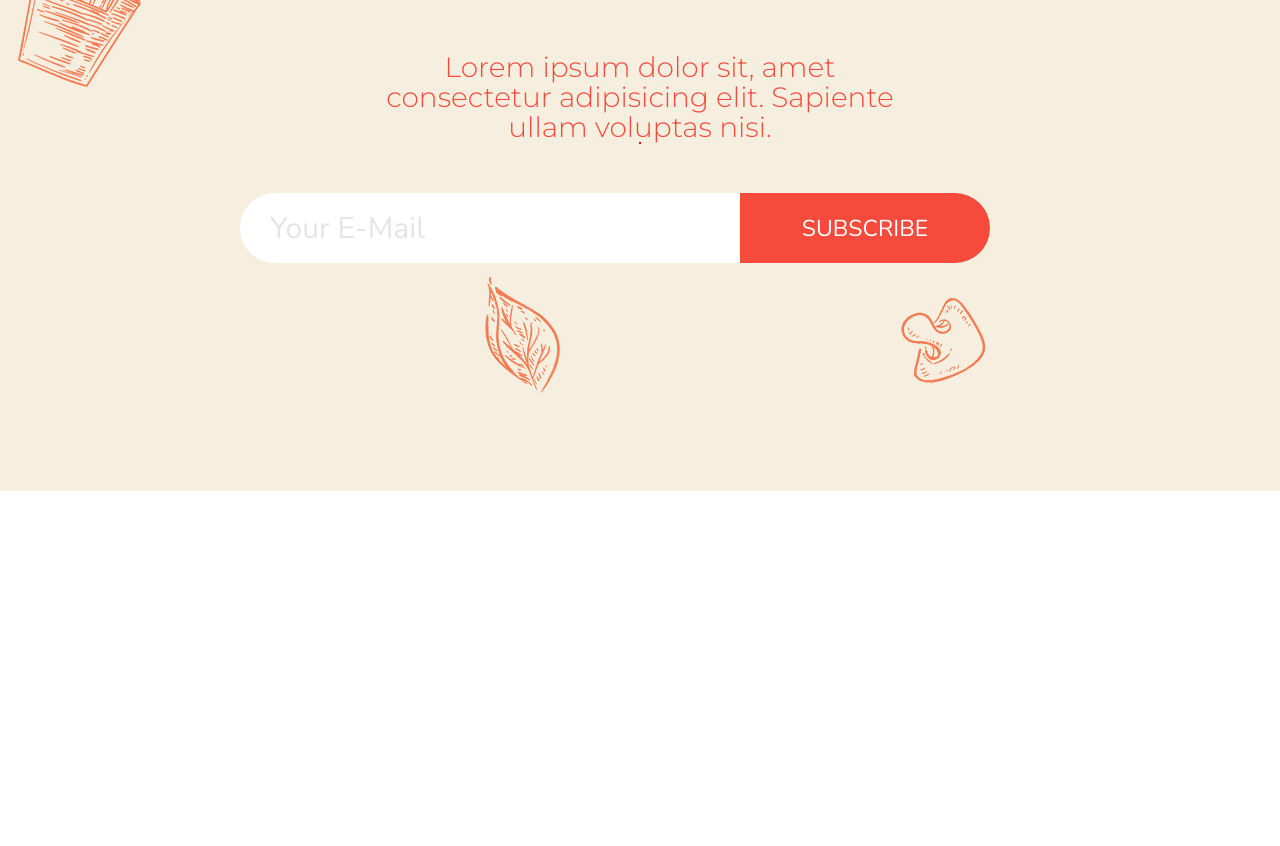
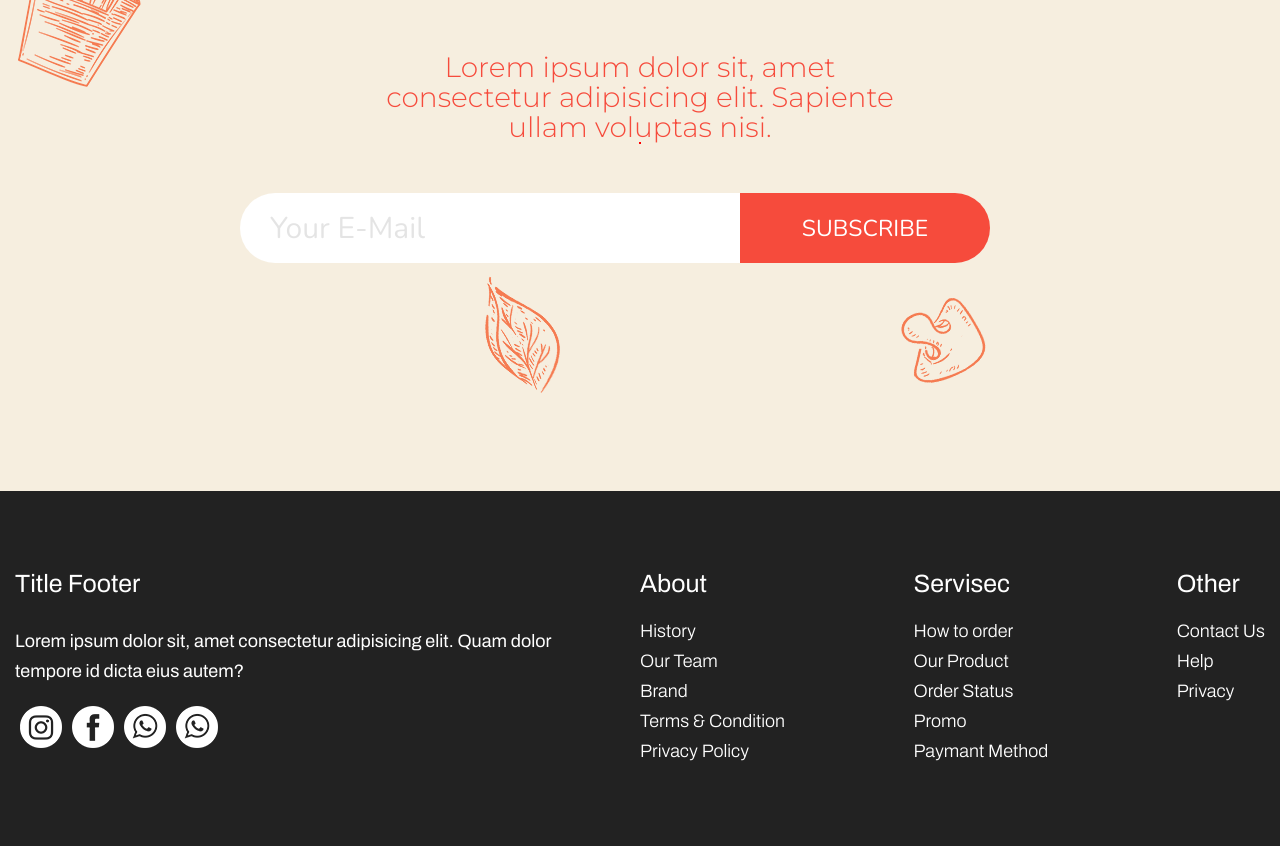
Before and after one commit to Logunovich/burgersite.github.io, a plain HTML site: page index.html in a window 1280 px wide. Shown: the part 5790-6636 px from the top of the page. Before the commit the page ends 6281 px from the top, so only its background shows below. Drawn offline with nearby package versions, Linux system fonts and the light colour scheme; a web font is replaced by a local one.

Commit message:
final commit

```diff
--- a/css/style.scss
+++ b/css/style.scss
@@ -6,7 +6,7 @@
 @import url('https://fonts.googleapis.com/css2?family=Calistoga&display=swap');
 
 .wrapper {
-    background: url('img/slider/shadow.png') repeat-x, url('img/slider/bg.jpg') no-repeat;
+    background: url('../img/slider/shadow.png') repeat-x, url('../img/slider/bg.jpg') no-repeat;
     padding: 57px 0 0 0;
 }
 .header {
@@ -97,7 +97,7 @@
 }
 
 .team {
-    background: url('img/team/bg.png') 0 150px no-repeat, #f6eedf;
+    background: url('../img/team/bg.png') 0 150px no-repeat, #f6eedf;
     text-align: center;
     padding: 0 0 120px 0;
 
@@ -188,7 +188,7 @@
 }
 
 .big {
-    background: url('img/team/bg.png') 0 540px, #f6eedf;
+    background: url('../img/team/bg.png') 0 540px, #f6eedf;
 
 		&__row {
             display: flex;
@@ -259,7 +259,7 @@
 
 
 .popular {
-    background: url('img/team/bg.png') no-repeat, #f6eedf;
+    background: url('../img/team/bg.png') no-repeat, #f6eedf;
 
     &__header {
         color:#f64b3c;
@@ -333,7 +333,7 @@
 
 .quoute {
 
-    background: url('img/bg.jpg') no-repeat;
+    background: url('../img/bg.jpg') no-repeat;
     &__row {
         display:flex;
         flex-direction: column;
@@ -363,7 +363,7 @@
 }
 
 .form {
-    background: url('img/team/bg.png') 10px 40px no-repeat, #f6eedf;
+    background: url('../img/team/bg.png') 10px 40px no-repeat, #f6eedf;
     height: 794px;
 
     &__row {
@@ -428,3 +428,72 @@
         }
     }
 }
+
+
+.footer {
+    background: #222222;
+    color: #fff;
+    font-family: 'Archivo', sans-serif;
+    padding: 50px 0 50px 0;
+    a{
+        color:#fff;
+        font-family: 'Archivo', sans-serif;
+        &:hover{
+            text-decoration: underline;
+        }
+    }
+
+    &__row {
+        display: flex;
+    }
+
+    &__left {
+        width: 50%;
+    }
+
+    &__title {
+        font-size: 25px;
+        margin: 30px 0;
+
+    }
+
+    &__text {
+        font-size: 18px;
+        padding: 0 40px 20px 0;
+        line-height: 30px;
+    }
+
+    &__social {
+        display: flex;
+    }
+
+    &__s-item {
+        margin: 0 5px;
+    }
+
+    &__right {
+        margin: 30px 0;
+        display: flex;
+        width: 50%;
+        justify-content: space-between;
+    }
+
+    &__item {
+    }
+
+    &__label {
+        font-size: 25px;
+        margin: 0 0 20px 0;
+        h2{
+            font-weight: 700;
+        }
+    }
+
+    &__list {
+        font-size: 18px;
+        line-height: 30px;
+        li{
+            font-weight: 300;
+        }
+    }
+}
--- a/index.html
+++ b/index.html
@@ -148,6 +148,52 @@
                 </div>
             </div>
         </div>
+        <footer class="footer">
+            <div class="container">
+                <div class="footer__row">
+                    <div class="footer__left">
+                        <div class="footer__title"><h3>Title Footer</h3></div>
+                        <div class="footer__text">Lorem ipsum dolor sit, amet consectetur adipisicing elit. Quam dolor tempore id dicta eius autem?</div>
+                        <div class="footer__social">
+                            <div class="footer__s-item"><img src="img/social/01.png" alt="social"></div>
+                            <div class="footer__s-item"><img src="img/social/02.png" alt="social"></div>
+                            <div class="footer__s-item"><img src="img/social/04.png" alt="social"></div>
+                            <div class="footer__s-item"><img src="img/social/04.png" alt="social"></div>
+                        </div>
+                    </div>
+                    <div class="footer__right">
+                        <div class="footer__item">
+                            <div class="footer__label"><h3>About</h3></div>
+                            <ul class="footer__list">
+                                <li><a href="#">History</a></li>
+                                <li><a href="#">Our Team</a></li>
+                                <li><a href="#">Brand</a></li>
+                                <li><a href="#">Terms & Condition</a></li>
+                                <li><a href="#">Privacy Policy</a></li>
+                            </ul>
+                        </div>
+                        <div class="footer__item">
+                            <div class="footer__label"><h3>Servisec</h3></div>
+                            <ul class="footer__list">
+                                <li><a href="#">How to order</a></li>
+                                <li><a href="#">Our Product</a></li>
+                                <li><a href="#">Order Status</a></li>
+                                <li><a href="#">Promo</a></li>
+                                <li><a href="#">Paymant Method</a></li>
+                            </ul>
+                        </div>
+                        <div class="footer__item">
+                            <div class="footer__label"><h3>Other</h3></div>
+                            <ul class="footer__list">
+                                <li><a href="#">Contact Us</a></li>
+                                <li><a href="#">Help</a></li>
+                                <li><a href="#">Privacy</a></li>
+                            </ul>
+                        </div>
+                    </div>
+                </div>
+            </div>
+        </footer>
     </div>
 </body>
 </html>
```
Also changed, not shown: css/style.css, img/social/01.png (added), img/social/02.png (added), img/social/03.png (added), img/social/04.png (added), 1 other file.
